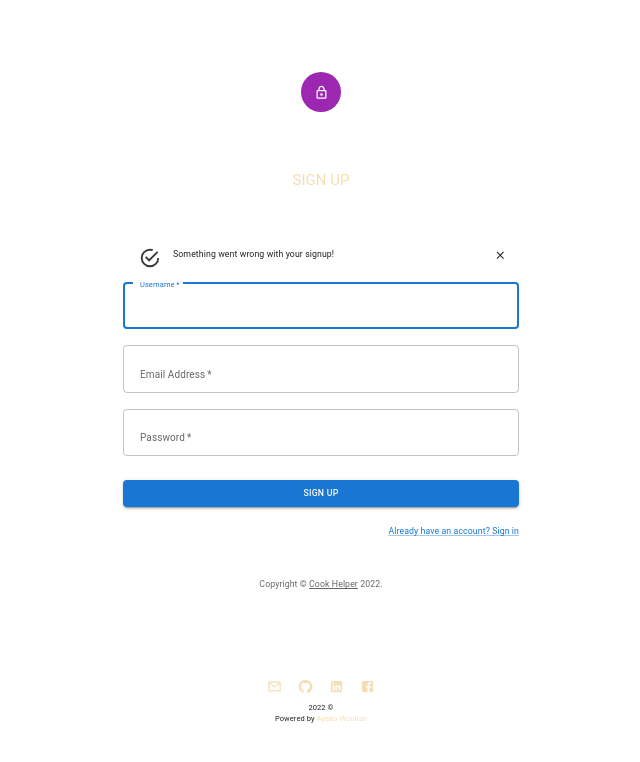
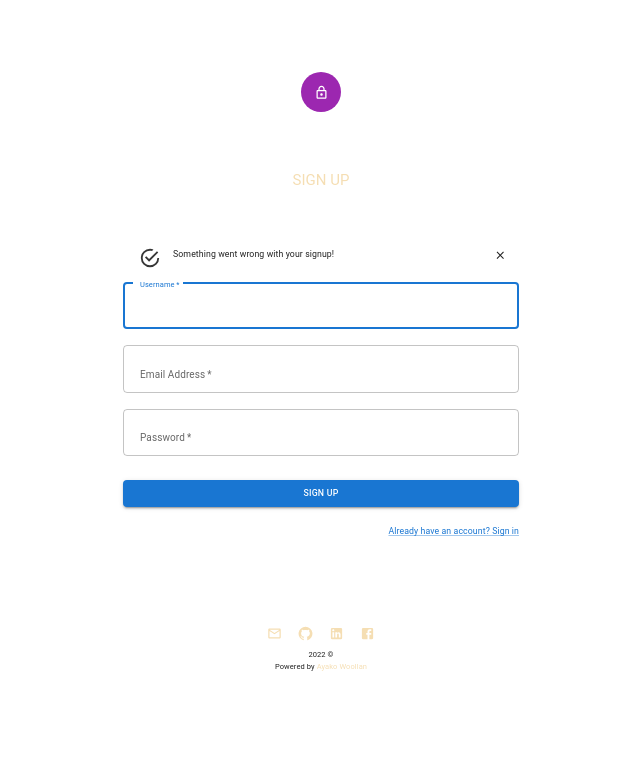
Before and after one commit to ayacomputer/cook-helper, a React (Create React App) app in the folder client/: page /signup in a window 1280 px wide. Shown: the top 762 px of the page, without its empty margins (319-959 px from the left). Built offline with nearby package versions, Linux system fonts and the light colour scheme.

Commit message:
updating signup page

```diff
--- a/client/src/pages/signup.jsx
+++ b/client/src/pages/signup.jsx
@@ -15,18 +15,7 @@
 import { createTheme, ThemeProvider } from '@mui/material/styles';
 import { Alert } from '@mui/material';
 
-function Copyright(props) {
-    return (
-        <Typography variant="body2" color="text.secondary" align="center" {...props}>
-            {'Copyright © '}
-            <Link color="inherit" href="https://github.com/ayacomputer">
-                Cook Helper
-            </Link>{' '}
-            {new Date().getFullYear()}
-            {'.'}
-        </Typography>
-    );
-}
+
 
 const theme = createTheme();
 
@@ -147,7 +136,7 @@
                         </Grid>
                     </Box>
                 </Box>
-                <Copyright sx={{ mt: 5 }} />
+
             </Container>
         </ThemeProvider>
     );
```
